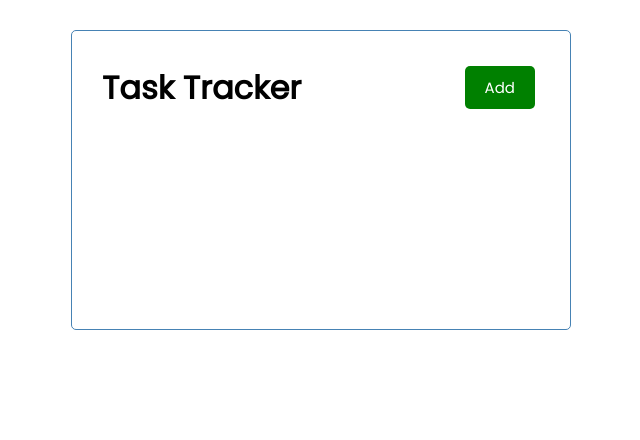
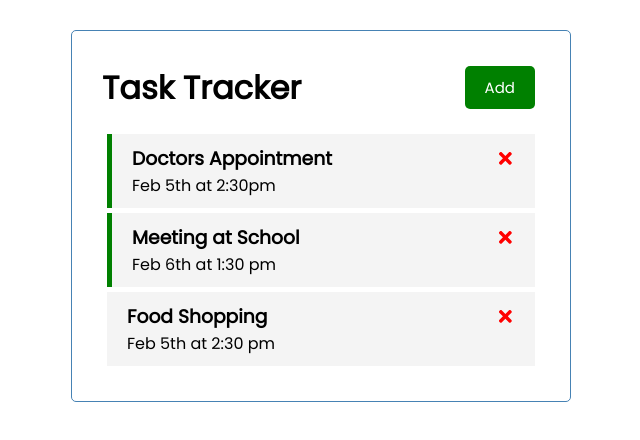
Before and after one commit to davidauza-engineer/React-Task-Tracker, a React (Create React App) app: page / in a window 1280 px wide. Shown: the top 440 px of the page, without its empty margins (319-959 px from the left). Built offline with nearby package versions, Linux system fonts and the light colour scheme.

Commit message:
Add tasks and task components

```diff
--- a/package.json
+++ b/package.json
@@ -8,6 +8,7 @@
     "@testing-library/user-event": "^12.1.10",
     "react": "^17.0.2",
     "react-dom": "^17.0.2",
+    "react-icons": "^4.2.0",
     "react-scripts": "4.0.3",
     "web-vitals": "^1.0.1"
   },
--- a/src/App.js
+++ b/src/App.js
@@ -1,9 +1,47 @@
+import { useState } from 'react';
 import Header from './components/Header';
+import Tasks from './components/Tasks';
 
 function App() {
+  const [tasks, setTasks] = useState([
+      {
+        id: 1,
+        text: 'Doctors Appointment',
+        day: 'Feb 5th at 2:30pm',
+        reminder: true
+      },
+      {
+        id: 2,
+        text: 'Meeting at School',
+        day: 'Feb 6th at 1:30 pm',
+        reminder: true
+      },
+      {
+        id: 3,
+        text: 'Food Shopping',
+        day: 'Feb 5th at 2:30 pm',
+        reminder: false
+      }
+    ]
+  );
+
+  // Delete Task
+  const deleteTask = (id) => {
+    setTasks(tasks.filter(task => task.id !== id));
+  }
+
+  // Toggle Reminder
+  const toggleReminder = (id) => {
+    setTasks(tasks.map(task => task.id === id ? { ...task, reminder: !task.reminder } : task));
+  }
+
   return (
     <div className="container">
       <Header />
+      {tasks.length > 0 ?
+        <Tasks tasks={tasks} onDelete={deleteTask} onToggle={toggleReminder} /> :
+        'No Tasks to Show'
+      }
     </div>
   );
 }
--- /dev/null
+++ b/src/components/Task.js
@@ -0,0 +1,15 @@
+import { FaTimes } from 'react-icons/fa';
+
+const Task = ({ task, onDelete, onToggle }) => {
+  return (
+    <div className={`task ${task.reminder ? 'reminder' : ''}`} onDoubleClick={() => onToggle(task.id)}>
+      <h3>
+        {task.text}
+        <FaTimes onClick={() => onDelete(task.id)} style={{ color: 'red', cursor: 'pointer' }} />
+      </h3>
+      <p>{task.day}</p>
+    </div>
+  )
+}
+
+export default Task;
--- /dev/null
+++ b/src/components/Tasks.js
@@ -0,0 +1,13 @@
+import Task from './Task';
+
+const Tasks = ({ tasks, onDelete, onToggle }) => {
+  return (
+    <>
+      {tasks.map(task => (
+        <Task key={task.id} task={task} onDelete={onDelete} onToggle={onToggle} />
+      ))}
+    </>
+  )
+}
+
+export default Tasks;
```
Also changed, not shown: 1 other file (tests, documents, lock files or other folders).
